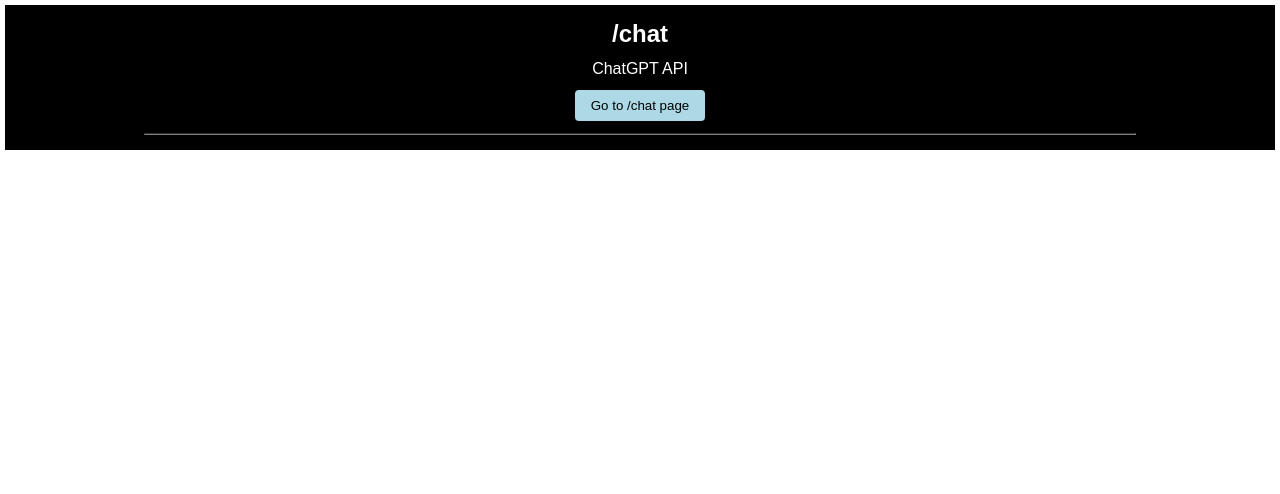
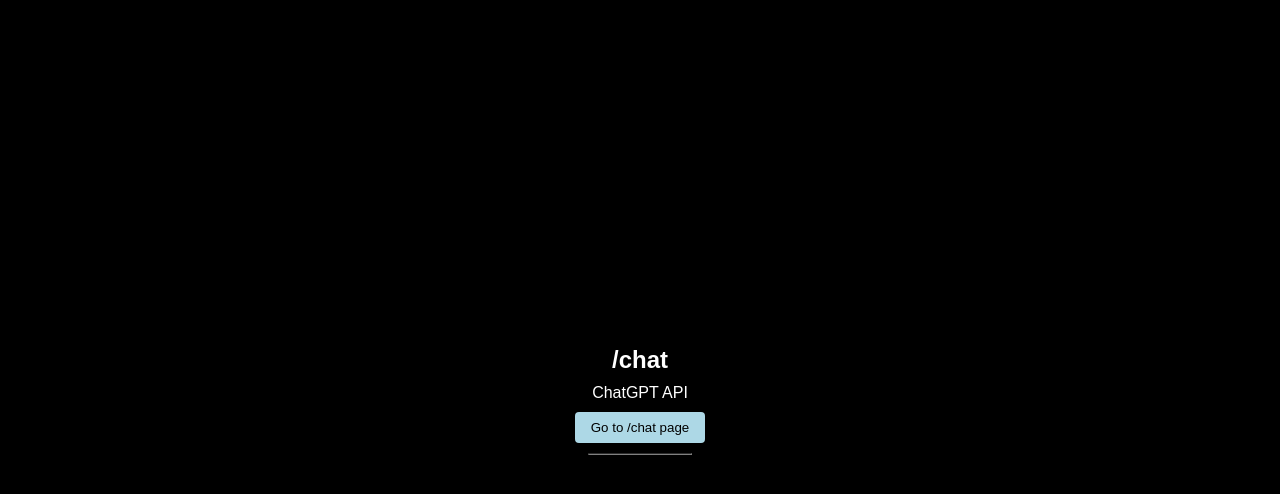
Before and after one commit to Evian-Chen/Next.js-practice, a Next.js app: page / in a window 1280 px wide. Shown: the top 494 px of the page. Built offline with nearby package versions, Linux system fonts and the light colour scheme.

Commit message:
feat: update css setting

```diff
--- a/app/globals.css
+++ b/app/globals.css
@@ -41,55 +41,12 @@
   }
 }
 
-/* Chat Page Styles */
-.chat-container {
+/* layout */
+.container {
   background-color: black;
   color: white;
-  padding: 20px;
-  margin: 5px;
   text-align: center;
   display: flex;
   flex-direction: column;
   align-items: center;
-  gap: 12px;
 }
-
-.chat-box {
-  width: 55%;
-  display: flex;
-  flex-direction: column;
-  gap: 10px;
-}
-
-.param-box {
-  width: 40%;
-  padding: 15px;
-  border: 1px solid white;
-  border-radius: 8px;
-  text-align: left;
-  background-color: rgba(255, 255, 255, 0.1);
-}
-
-.param-button {
-  padding: 8px 12px;
-  margin-top: 10px;
-  width: 100%;
-  border-color: #0a0a0a;
-}
-
-.saved {
-  background-color: greenyellow;
-}
-
-.unSaved {
-  background-color: red;
-}
-
-.layout-container {
-  display: flex;
-  width: 80%;
-  max-width: 800px;
-  justify-content: space-between;
-  align-items: flex-start;
-  gap: 20px;
-}
--- a/app/layout.js
+++ b/app/layout.js
@@ -20,7 +20,10 @@
   return (
     <html lang="en">
       <body className={`${geistSans.variable} ${geistMono.variable}`}>
-        {children}
+        <div className="container">
+          {children}
+        </div>
+
       </body>
     </html>
   );
--- a/app/page.js
+++ b/app/page.js
@@ -1,40 +1,30 @@
-import Image from "next/image";
-import styles from "./page.module.css";
+import styles from "./styles/page.module.css";
 import Link from "next/link";
-import Form from 'next/form';
 
 export default function Home() {
   return (
-    <div style={{
-      backgroundColor: "black",
-      color: "white",
-      padding: "15px",
-      margin: "5px",
-      textAlign: "center",
-      display: "flex",
-      flexDirection: "column",
-      alignItems: "center",
-      gap: "12px"
-    }}>
-
+    <div className={styles.container}>
       <h2>/chat</h2>
       <p>ChatGPT API</p>
       <Link href="/chat">
-        <button style={{
-          backgroundColor: "lightblue",
-          color: "black",
-          padding: "8px 16px",
-          border: "none",
-          borderRadius: "4px",
-          cursor: "pointer"
-        }}>Go to /chat page</button>
+        <button
+          style={{
+            backgroundColor: "lightblue",
+            color: "black",
+            padding: "8px 16px",
+            border: "none",
+            borderRadius: "4px",
+            cursor: "pointer",
+          }}
+        >
+          Go to /chat page
+        </button>
       </Link>
 
       <hr style={{ width: "80%", borderColor: "gray" }} />
     </div>
   );
 }
-
 
 /* the following codes are generated by Next.js official
 
--- /dev/null
+++ b/app/styles/page.module.css
@@ -0,0 +1,11 @@
+/* Root Page Styles */
+
+.container {
+    display: flex;
+    text-align: center;
+    flex-direction: column;
+    justify-content: center;  /* vertical */
+    align-items: center;      /* horizontal */
+    height: 100vh;
+    gap: 10px;
+}
```
Also changed, not shown: app/chat/page.js (+5 -6 lines), app/styles/chat.module.css (added, +53 -0 lines).
